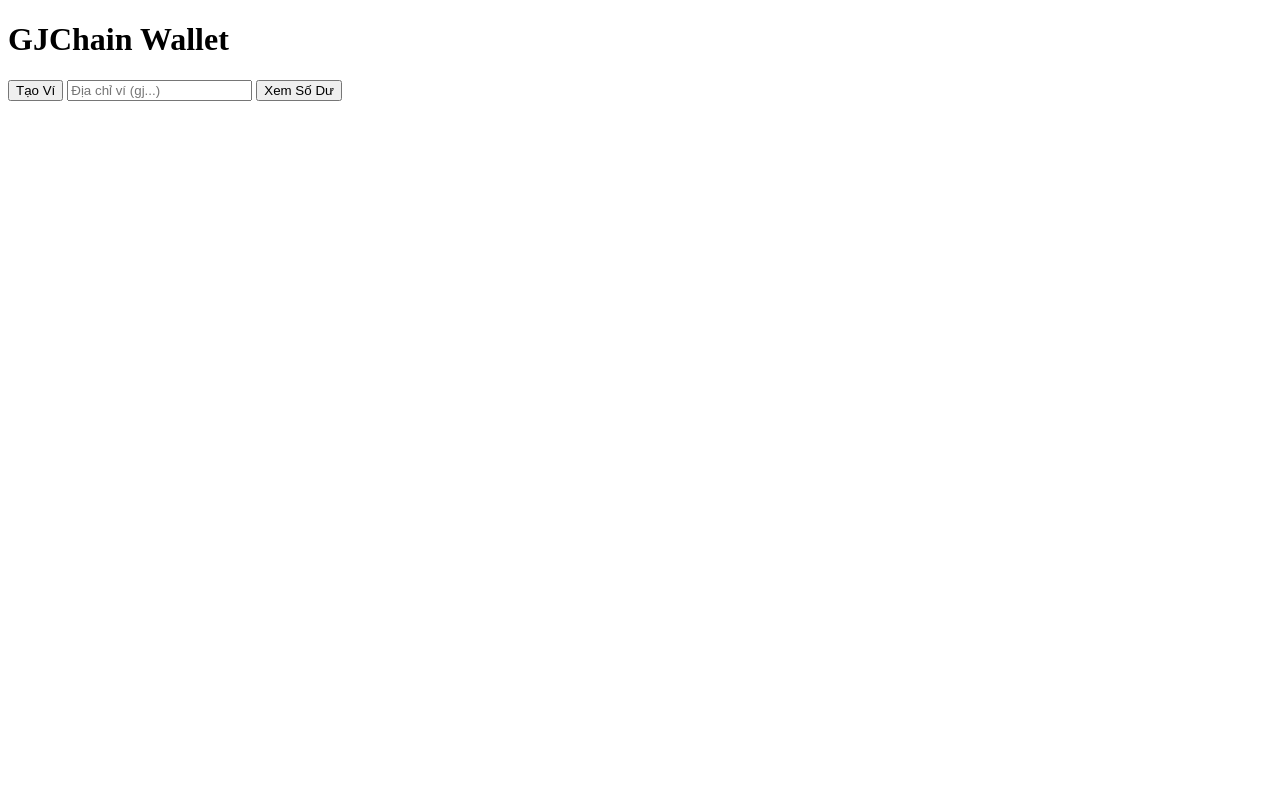
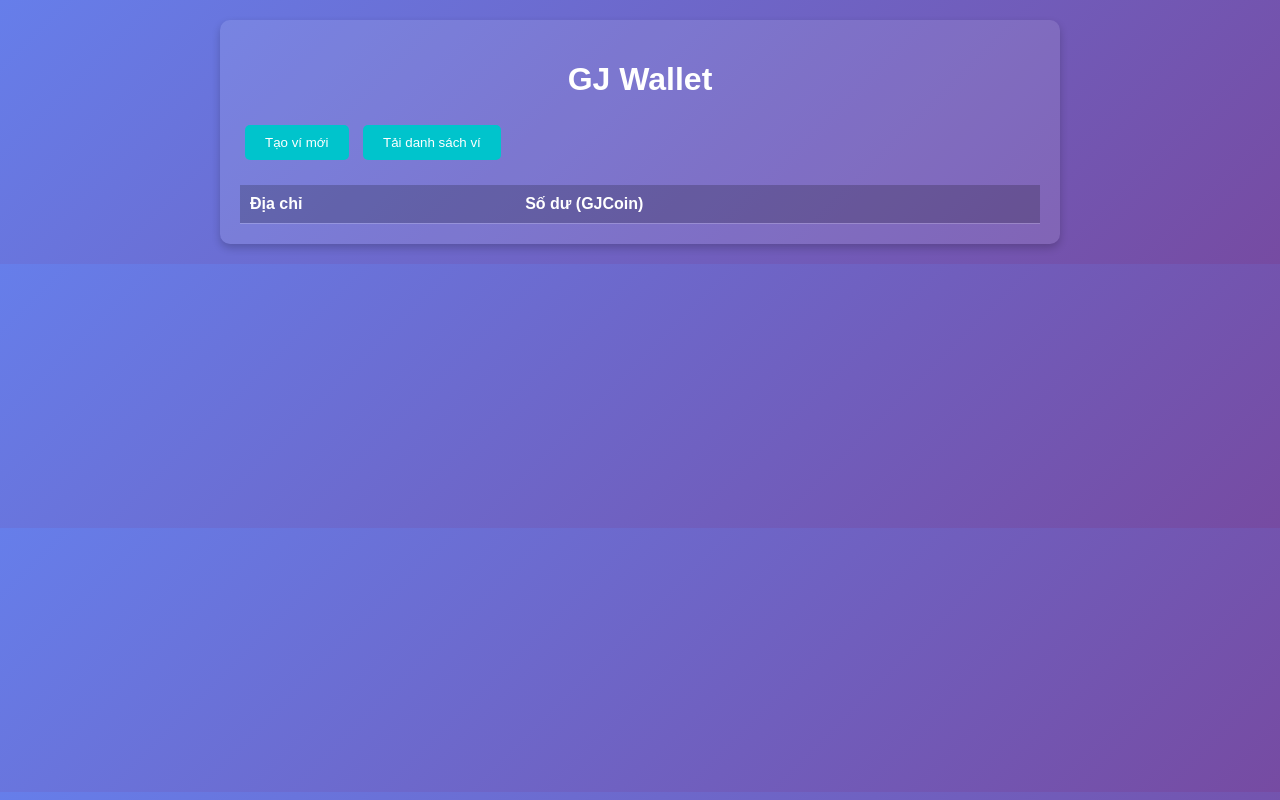
Before and after one commit to tdat05gj/gjchain-wallet, a website: page public/index.html in a window 1280 px wide. Drawn offline with Linux system fonts and the light colour scheme; no server answers.

Commit message:
Update index.html

```diff
--- a/public/index.html
+++ b/public/index.html
@@ -2,15 +2,92 @@
 <html lang="en">
 <head>
     <meta charset="UTF-8">
-    <title>GJChain Wallet</title>
-    <link rel="stylesheet" href="/styles.css">
+    <meta name="viewport" content="width=device-width, initial-scale=1.0">
+    <title>GJ Wallet</title>
+    <style>
+        body {
+            font-family: 'Arial', sans-serif;
+            background: linear-gradient(135deg, #667eea, #764ba2);
+            color: #fff;
+            margin: 0;
+            padding: 20px;
+        }
+        .container {
+            max-width: 800px;
+            margin: 0 auto;
+            background: rgba(255, 255, 255, 0.1);
+            padding: 20px;
+            border-radius: 10px;
+            box-shadow: 0 4px 8px rgba(0, 0, 0, 0.2);
+        }
+        h1 {
+            text-align: center;
+            color: #fff;
+        }
+        button {
+            padding: 10px 20px;
+            margin: 5px;
+            background: #00c4cc;
+            color: #fff;
+            border: none;
+            border-radius: 5px;
+            cursor: pointer;
+            transition: background 0.3s;
+        }
+        button:hover {
+            background: #00a3aa;
+        }
+        table {
+            width: 100%;
+            border-collapse: collapse;
+            margin-top: 20px;
+        }
+        th, td {
+            padding: 10px;
+            text-align: left;
+            border-bottom: 1px solid rgba(255, 255, 255, 0.2);
+        }
+        th {
+            background: rgba(0, 0, 0, 0.2);
+        }
+    </style>
 </head>
 <body>
-    <h1>GJChain Wallet</h1>
-    <button onclick="createWallet()">Tạo Ví</button>
-    <input type="text" id="address" placeholder="Địa chỉ ví (gj...)">
-    <button onclick="checkBalance()">Xem Số Dư</button>
-    <pre id="output"></pre>
-    <script src="/script.js"></script>
+    <div class="container">
+        <h1>GJ Wallet</h1>
+        <button onclick="createWallet()">Tạo ví mới</button>
+        <button onclick="loadWallets()">Tải danh sách ví</button>
+        <table id="walletsTable">
+            <thead>
+                <tr>
+                    <th>Địa chỉ</th>
+                    <th>Số dư (GJCoin)</th>
+                </tr>
+            </thead>
+            <tbody></tbody>
+        </table>
+    </div>
+    <script>
+        async function createWallet() {
+            const response = await fetch('/create', { method: 'POST' });
+            const wallet = await response.json();
+            alert(`Ví mới: ${wallet.address}\nKhóa công khai: ${wallet.publicKey}\nKhóa riêng: ${wallet.privateKey}\nLưu khóa riêng!`);
+            loadWallets();
+        }
+
+        async function loadWallets() {
+            const response = await fetch('/wallets');
+            const wallets = await response.json();
+            const tbody = document.querySelector('#walletsTable tbody');
+            tbody.innerHTML = '';
+            wallets.forEach(wallet => {
+                const tr = document.createElement('tr');
+                tr.innerHTML = `<td>${wallet.address}</td><td>${wallet.balance}</td>`;
+                tbody.appendChild(tr);
+            });
+        }
+
+        loadWallets();
+    </script>
 </body>
 </html>
```
